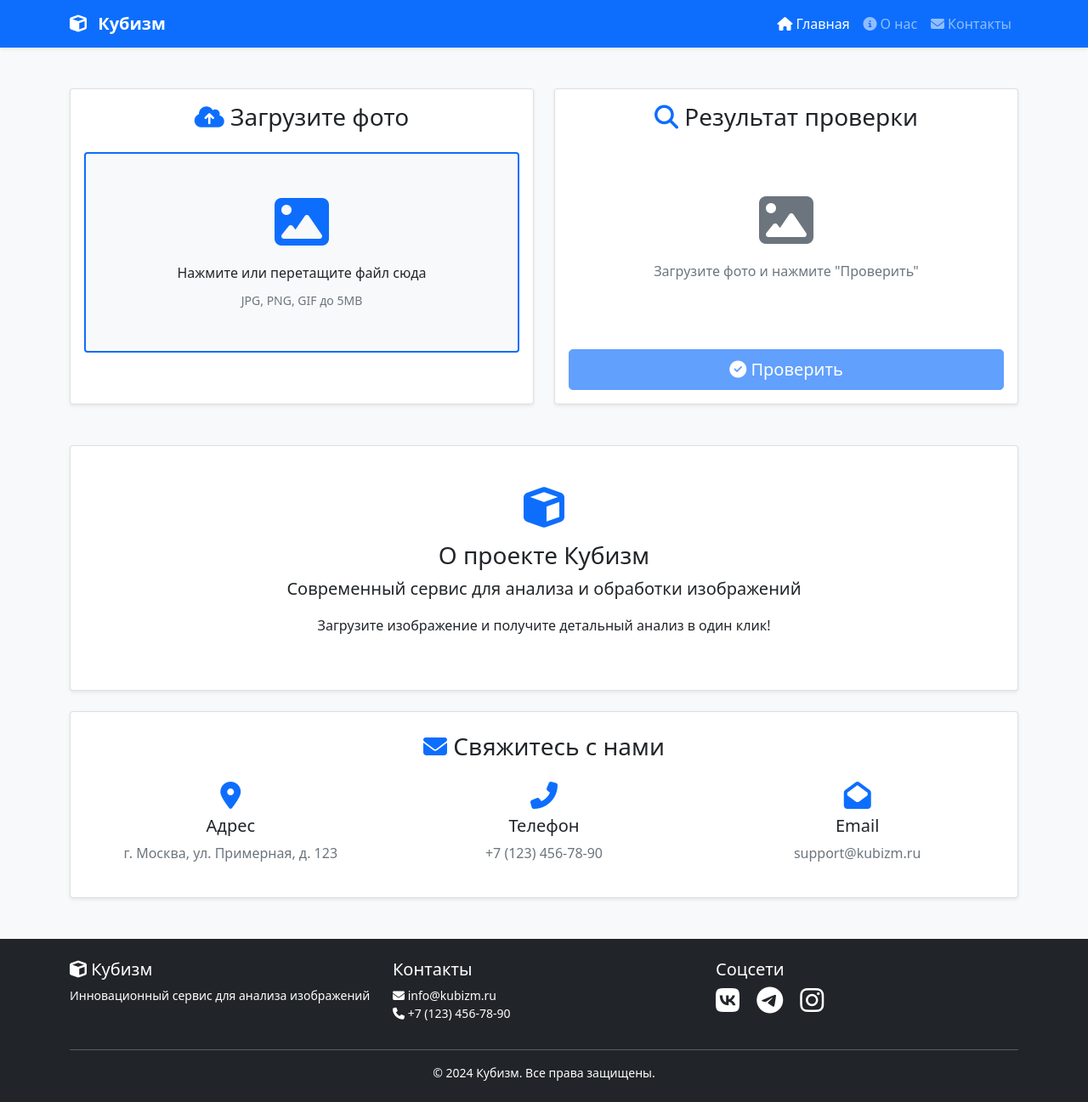
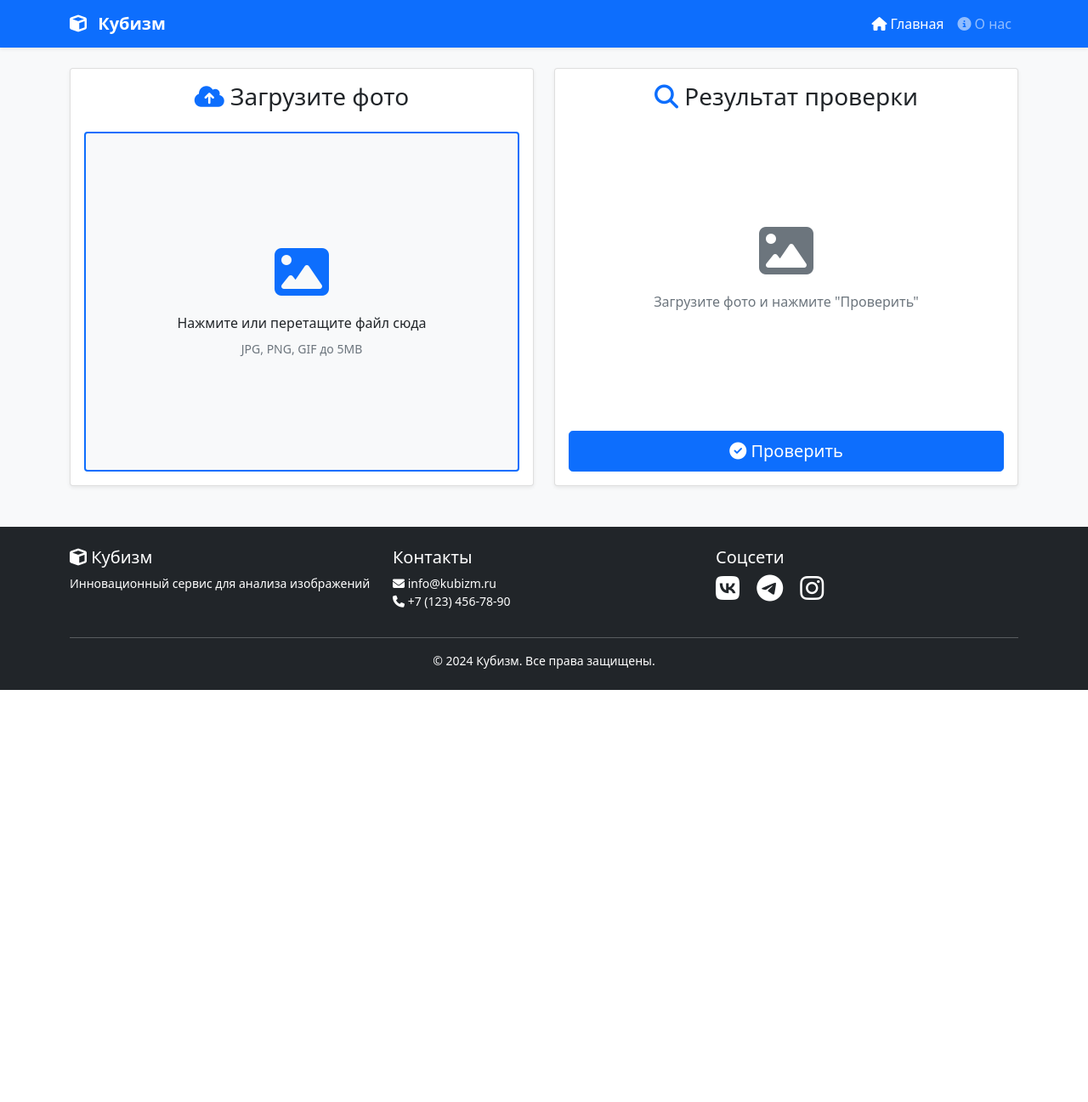
Before and after one commit to STEPASEM/Kubizm_soft, a Django app: page / in a window 1280 px wide. Shown: the whole page at 85% size. After the commit the page ends 812 px from the top, so only its background shows below. Run offline with Django 5.2, Linux system fonts and the light colour scheme; some libraries are stand-ins or nearby versions.

Commit message:
[+] Фронтенд сайта готов

```diff
--- a/kubizm/main_page/urls.py
+++ b/kubizm/main_page/urls.py
@@ -6,4 +6,5 @@ app_name = 'main_page'
 
 urlpatterns = [
     path('', views.Index, name='index'),
+    path('o-we/', views.o_we, name='o_we'),
 ]
--- a/kubizm/main_page/views.py
+++ b/kubizm/main_page/views.py
@@ -2,3 +2,6 @@ from django.shortcuts import render
 
 def Index(request):
     return render(request, 'main_page/index.html')
+
+def o_we(request):
+    return render(request, 'main_page/o_we.html')
--- a/kubizm/templates/includes/header.html
+++ b/kubizm/templates/includes/header.html
@@ -10,18 +10,13 @@
         <div class="collapse navbar-collapse" id="navbarNav">
             <ul class="navbar-nav ms-auto">
                 <li class="nav-item">
-                    <a class="nav-link active" href="/">
+                    <a class="nav-link {% if request.path == '/' %}active{% endif %}" href="/">
                         <i class="fas fa-home me-1"></i>Главная
                     </a>
                 </li>
                 <li class="nav-item">
-                    <a class="nav-link" href="#about">
+                    <a class="nav-link {% if 'o-we' in request.path %}active{% endif %}" href="/o-we/">
                         <i class="fas fa-info-circle me-1"></i>О нас
-                    </a>
-                </li>
-                <li class="nav-item">
-                    <a class="nav-link" href="#contacts">
-                        <i class="fas fa-envelope me-1"></i>Контакты
                     </a>
                 </li>
             </ul>
--- a/kubizm/templates/main_page/index.html
+++ b/kubizm/templates/main_page/index.html
@@ -4,166 +4,48 @@
 {% block title %}Главная - Кубизм{% endblock %}
 
 {% block content %}
-<div class="container my-5">
+<div class="container my-4">
     <div class="row g-4">
         <!-- Левая часть - загрузка фото -->
-        <div class="col-md-6">
-            <div class="card shadow-sm h-100">
-                <div class="card-body">
+        <div class="col-md-6 d-flex">
+            <div class="card shadow-sm w-100">
+                <div class="card-body d-flex flex-column">
                     <h3 class="card-title text-center mb-4">
                         <i class="fas fa-cloud-upload-alt text-primary"></i> Загрузите фото
                     </h3>
 
-                    <div class="text-center p-5 border border-2 border-primary rounded bg-light" id="upload-area" style="cursor: pointer;">
+                    <div class="flex-grow-1 d-flex align-items-center justify-content-center">
+                        <div class="text-center p-5 border border-2 border-primary rounded bg-light w-100" style="min-height: 400px; display: flex; flex-direction: column; justify-content: center;">
                             <i class="fas fa-image fa-4x text-primary mb-3"></i>
                             <p class="mb-2">Нажмите или перетащите файл сюда</p>
                             <small class="text-muted">JPG, PNG, GIF до 5MB</small>
-                        <input type="file" id="photo-input" accept="image/*" class="d-none">
                         </div>
-
-                    <div id="image-preview" class="text-center mt-3 d-none">
-                        <img id="preview-image" class="img-fluid rounded" style="max-height: 300px;">
-                        <button class="btn btn-danger btn-sm mt-2" id="remove-image">
-                            <i class="fas fa-trash"></i> Удалить
-                        </button>
                     </div>
                 </div>
             </div>
         </div>
 
         <!-- Правая часть - результат и кнопка -->
-        <div class="col-md-6">
-            <div class="card shadow-sm h-100">
-                <div class="card-body d-flex flex-column">
+        <div class="col-md-6 d-flex">
+            <div class="card shadow-sm w-100">
+                <div class="card-body d-flex flex-column h-100">
                     <h3 class="card-title text-center mb-4">
                         <i class="fas fa-search text-primary"></i> Результат проверки
                     </h3>
 
-                    <div id="result-area" class="flex-grow-1 text-center py-5">
+                    <div class="flex-grow-1 d-flex align-items-center justify-content-center text-center">
+                        <div>
                             <i class="fas fa-image fa-4x text-muted mb-3"></i>
                             <p class="text-muted">Загрузите фото и нажмите "Проверить"</p>
                         </div>
-
-                    <div id="loading-spinner" class="text-center d-none">
-                        <div class="spinner-border text-primary" role="status"></div>
-                        <p class="mt-2">Обработка...</p>
                     </div>
 
-                    <button class="btn btn-primary btn-lg w-100 mt-3" id="check-button" disabled>
+                    <button class="btn btn-primary btn-lg w-100 mt-3" id="check-button">
                         <i class="fas fa-check-circle"></i> Проверить
                     </button>
                 </div>
             </div>
         </div>
     </div>
-
-    <!-- О нас -->
-    <div id="about" class="row mt-5">
-        <div class="col-12">
-            <div class="card shadow-sm">
-                <div class="card-body text-center py-5">
-                    <i class="fas fa-cube fa-3x text-primary mb-3"></i>
-                    <h3>О проекте Кубизм</h3>
-                    <p class="lead">Современный сервис для анализа и обработки изображений</p>
-                    <p>Загрузите изображение и получите детальный анализ в один клик!</p>
 </div>
-            </div>
-        </div>
-    </div>
-
-    <!-- Контакты -->
-    <div id="contacts" class="row mt-4 mb-5">
-        <div class="col-12">
-            <div class="card shadow-sm">
-                <div class="card-body py-4">
-                    <h3 class="text-center mb-4"><i class="fas fa-envelope text-primary"></i> Свяжитесь с нами</h3>
-                    <div class="row text-center">
-                        <div class="col-md-4">
-                            <i class="fas fa-map-marker-alt fa-2x text-primary mb-2"></i>
-                            <h5>Адрес</h5>
-                            <p class="text-muted">г. Москва, ул. Примерная, д. 123</p>
-                        </div>
-                        <div class="col-md-4">
-                            <i class="fas fa-phone-alt fa-2x text-primary mb-2"></i>
-                            <h5>Телефон</h5>
-                            <p class="text-muted">+7 (123) 456-78-90</p>
-                        </div>
-                        <div class="col-md-4">
-                            <i class="fas fa-envelope-open fa-2x text-primary mb-2"></i>
-                            <h5>Email</h5>
-                            <p class="text-muted">support@kubizm.ru</p>
-                        </div>
-                    </div>
-                </div>
-            </div>
-        </div>
-    </div>
-</div>
-
-{% block extra_js %}
-<script>
-$(document).ready(function() {
-    let selectedFile = null;
-
-    $('#upload-area').click(() => $('#photo-input').click());
-
-    $('#photo-input').change(function(e) {
-        if (e.target.files[0]) handleFileSelect(e.target.files[0]);
-    });
-
-    function handleFileSelect(file) {
-        if (file.size > 5 * 1024 * 1024) {
-            alert('Файл больше 5MB!');
-            return;
-        }
-        selectedFile = file;
-        const reader = new FileReader();
-        reader.onload = e => {
-            $('#preview-image').attr('src', e.target.result);
-            $('#image-preview').removeClass('d-none');
-            $('#upload-area').addClass('d-none');
-            $('#check-button').prop('disabled', false);
-        };
-        reader.readAsDataURL(file);
-    }
-
-    $('#remove-image').click(() => {
-        selectedFile = null;
-        $('#image-preview').addClass('d-none');
-        $('#upload-area').removeClass('d-none');
-        $('#photo-input').val('');
-        $('#check-button').prop('disabled', true);
-        $('#result-area').html(`
-            <i class="fas fa-image fa-4x text-muted mb-3"></i>
-            <p class="text-muted">Загрузите фото и нажмите "Проверить"</p>
-        `);
-    });
-
-    $('#check-button').click(() => {
-        if (!selectedFile) return;
-
-        $('#loading-spinner').removeClass('d-none');
-        $('#result-area').addClass('d-none');
-        $('#check-button').prop('disabled', true);
-
-        // Имитация проверки
-        setTimeout(() => {
-            $('#loading-spinner').addClass('d-none');
-            $('#result-area').removeClass('d-none').html(`
-                <div class="text-center">
-                    <i class="fas fa-check-circle fa-3x text-success mb-3"></i>
-                    <h4>Фото проверено!</h4>
-                    <div class="alert alert-success mt-3">
-                        Изображение прошло проверку
-                    </div>
-                    <button class="btn btn-outline-primary mt-3" onclick="location.reload()">
-                        <i class="fas fa-sync-alt"></i> Проверить другое
-                    </button>
-                </div>
-            `);
-        }, 1500);
-    });
-});
-</script>
 {% endblock %}
-{% endblock %}
```
Also changed, not shown: kubizm/templates/main_page/o_we.html (added, +45 -0 lines). Lines whose indentation alone changed are shown as unchanged.
